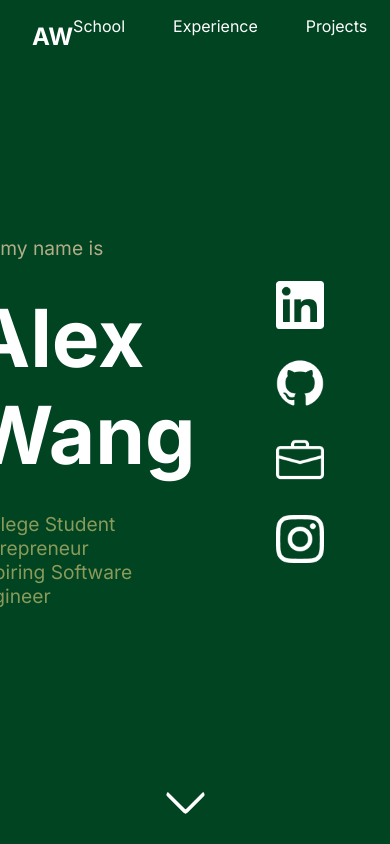
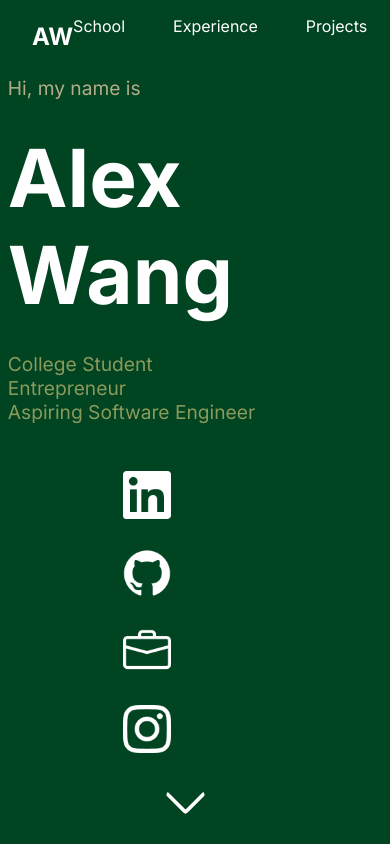
Before and after one commit to alexwang9/web-portfolio, a React (Create React App) app: page / in a window 390 px wide. Built offline with nearby package versions, Linux system fonts and the light colour scheme.

Commit message:
added resizing functionality

```diff
--- a/src/App.js
+++ b/src/App.js
@@ -64,7 +64,7 @@ function App() {
             <Experience date1="April 2024" date2="Present" title="Co-Founder & COO • Collage" description={workDesc1} link={"https://collage-dev-main-qwesafadkupck.herokuapp.com/"}/>
             <Experience date1="May 2024" date2="July 2024" title="Accelerate Summer Program • IBM" description={workDesc2} link={"https://www.ibm.com/blogs/jobs/career-ready-skills-with-ibm-accelerate-summer-program/"}/>
             <Experience date1="May 2023" date2="June 2023" title="Product Management Intern • Extend Enterprises" description={workDesc3} link={"https://www.paywithextend.com/"}/>
-            <div>
+            <div className="resume-link">
               <a href="https://drive.google.com/file/d/1LNI5CZ9rIJwjkq43XmJvuMoyhVMYSF7v/view?usp=sharing" target="_blank" rel="noopener noreferrer" className="link-text">View Full Resume
               </a>
               <a href="https://drive.google.com/file/d/1LNI5CZ9rIJwjkq43XmJvuMoyhVMYSF7v/view?usp=sharing" target="_blank" rel="noopener noreferrer" className="hidden">
@@ -82,7 +82,7 @@ function App() {
             <Experience date1="April 2024" date2="Present" title="Briefly News • ReactJS, NodeJS, ExpressJS, MongoDB" description={projDesc1} datesColor="#000000" titleColor="#014421" descColor="#000000" link="https://github.com/alexwang9/briefly"/>
             <Experience date1="May 2024" date2="July 2024" title="Pomodoro Timer Chrome Extension • HTML, CSS, JS" description={projDesc2} datesColor="#000000" titleColor="#014421" descColor="#000000" link="https://github.com/alexwang9/pomodoro-timer"/>
             <Experience date1="May 2023" date2="June 2023" title="Movie Reviews Classification Algorithm • TensorFlow" description={projDesc3} datesColor="#000000" titleColor="#014421" descColor="#000000" link="https://colab.research.google.com/drive/16hOG7y1243wF5u8MPBr24noaCXRWc9Jh?usp=sharing"/>
-            <div>
+            <div className="resume-link">
               <a href="https://drive.google.com/file/d/1LNI5CZ9rIJwjkq43XmJvuMoyhVMYSF7v/view?usp=sharing" target="_blank" rel="noopener noreferrer" style={{ color: "#014421" }} className="link-text">View Full Resume
               </a>
               <a href="https://drive.google.com/file/d/1LNI5CZ9rIJwjkq43XmJvuMoyhVMYSF7v/view?usp=sharing" target="_blank" rel="noopener noreferrer" style={{ color: "#014421" }} className="hidden">
--- a/src/styles/Experience.css
+++ b/src/styles/Experience.css
@@ -35,6 +35,25 @@
   color: rgb(255, 255, 255, 70%);
   justify-self: start;
   padding-bottom: 15px;
+  padding-right: 15px;
+}
+
+@media (max-width: 768px) {
+  .container {
+    padding: 0.8rem;
+  }
+
+  .dates {
+    font-size: 0.7rem;
+  }
+
+  .title {
+    font-size: 0.9rem;
+  }
+
+  .description {
+    font-size: 0.8rem;
+  }
 }
 
 .down-arrow{
--- a/src/styles/FullSection.css
+++ b/src/styles/FullSection.css
@@ -7,23 +7,23 @@
   position: relative;
   scroll-snap-align: center;
   gap: 5rem;
-  padding-left: 10vw;
-  padding-right: 10vw;
+  padding: 2rem 10vw;
+  overflow-y: auto;
 }
 
 /* Adjust padding for smaller screens */
-@media (max-width: 768px) {
+@media (max-width: 1200px) {
   .full-section {
-    padding-left: 5vw; /* Adjust padding for smaller screens */
-    padding-right: 5vw; /* Adjust padding for smaller screens */
+    flex-direction: column;
+    gap: 2rem;
+    padding: 2rem 5vw;
   }
 }
 
 /* Further adjust padding for very small screens */
-@media (max-width: 480px) {
+@media (max-width: 768px) {
   .full-section {
-    padding-left: 2vw; /* Adjust padding for very small screens */
-    padding-right: 2vw; /* Adjust padding for very small screens */
+    padding: 2rem 2vw;
   }
 }
 
```
